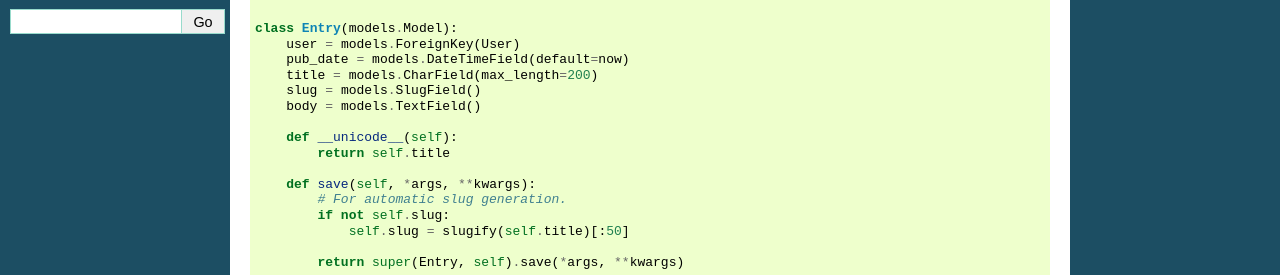
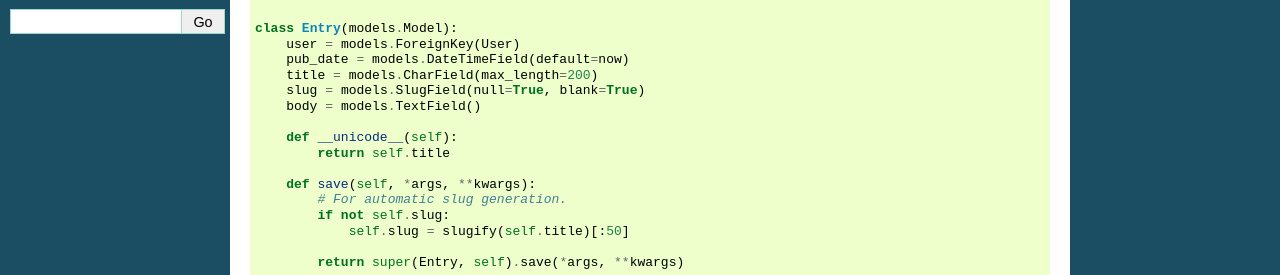
Before and after one commit to django-tastypie/django-tastypie, a Sphinx documentation site: the page built from docs/tutorial.rst, in a window 1280 px wide and 900 px high. Shown: the part 435-710 px from the top of the window. Built offline with Sphinx 7.4.7, drawn with Linux system fonts in a browser that asks for light colours.

Commit message:
Update docs/tutorial.rst
Without "null=True, blank=True" parameters in Slugfield,
expecting "automatic slug generation" in save method is pointless

```diff
--- a/docs/tutorial.rst
+++ b/docs/tutorial.rst
@@ -35,7 +35,7 @@ Here is ``myapp/models.py``::
         user = models.ForeignKey(User)
         pub_date = models.DateTimeField(default=now)
         title = models.CharField(max_length=200)
-        slug = models.SlugField()
+        slug = models.SlugField(null=True, blank=True)
         body = models.TextField()
 
         def __unicode__(self):
```
